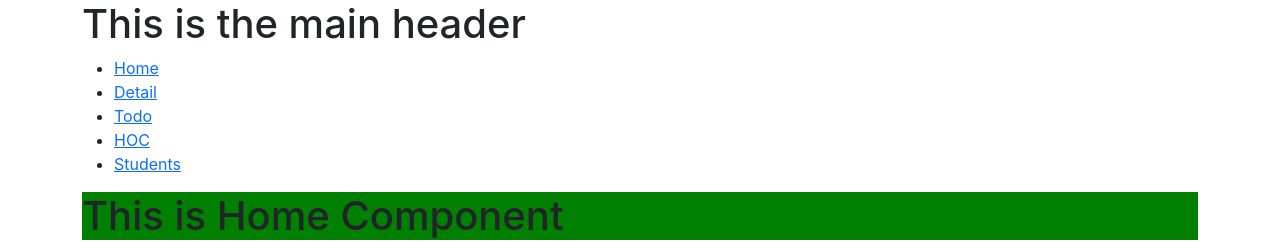
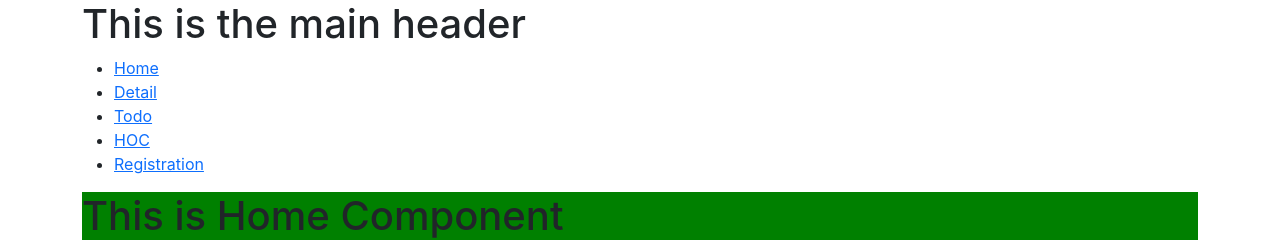
Before and after one commit to Mohammadkaif7865/contextApi, a React (Create React App) app: page / in a window 1280 px wide. Shown: the top 244 px of the page. Built offline with nearby package versions, Linux system fonts and the light colour scheme.

Commit message:
change the name of student to studentRgistration

```diff
--- a/src/App.js
+++ b/src/App.js
@@ -6,7 +6,7 @@ import Detail from './Components/Detail';
 import Todo from './Components/Todo';
 import Display from './Components/Display';
 import AppState from './Context/AppState';
-import Student from './Components/Student';
+import StudentRegistration from './Components/StudentRegistration ';
 
 function App() {
 
@@ -20,7 +20,7 @@ function App() {
             <li><Link to='/detail'>Detail</Link></li>
             <li><Link to='/todo'>Todo</Link></li>
             <li><Link to='/display'>HOC</Link></li>
-            <li><Link to='/student'>Students</Link></li>
+            <li><Link to='/studentRegistration'>Registration</Link></li>
           </ul>
         </nav>
         <AppState>
@@ -29,7 +29,7 @@ function App() {
             <Route exact path='/detail' component={Detail} />
             <Route exact path='/todo' component={Todo} />
             <Route exact path='/display' component={Display} />
-            <Route exact path='/student' component={Student} />
+            <Route exact path='/studentRegistration' component={StudentRegistration} />
           </Switch>
         </AppState>
       </BrowserRouter>
```
Also changed, not shown: src/Components/StudentRegistration .jsx (renamed from src/Components/Student.jsx).
